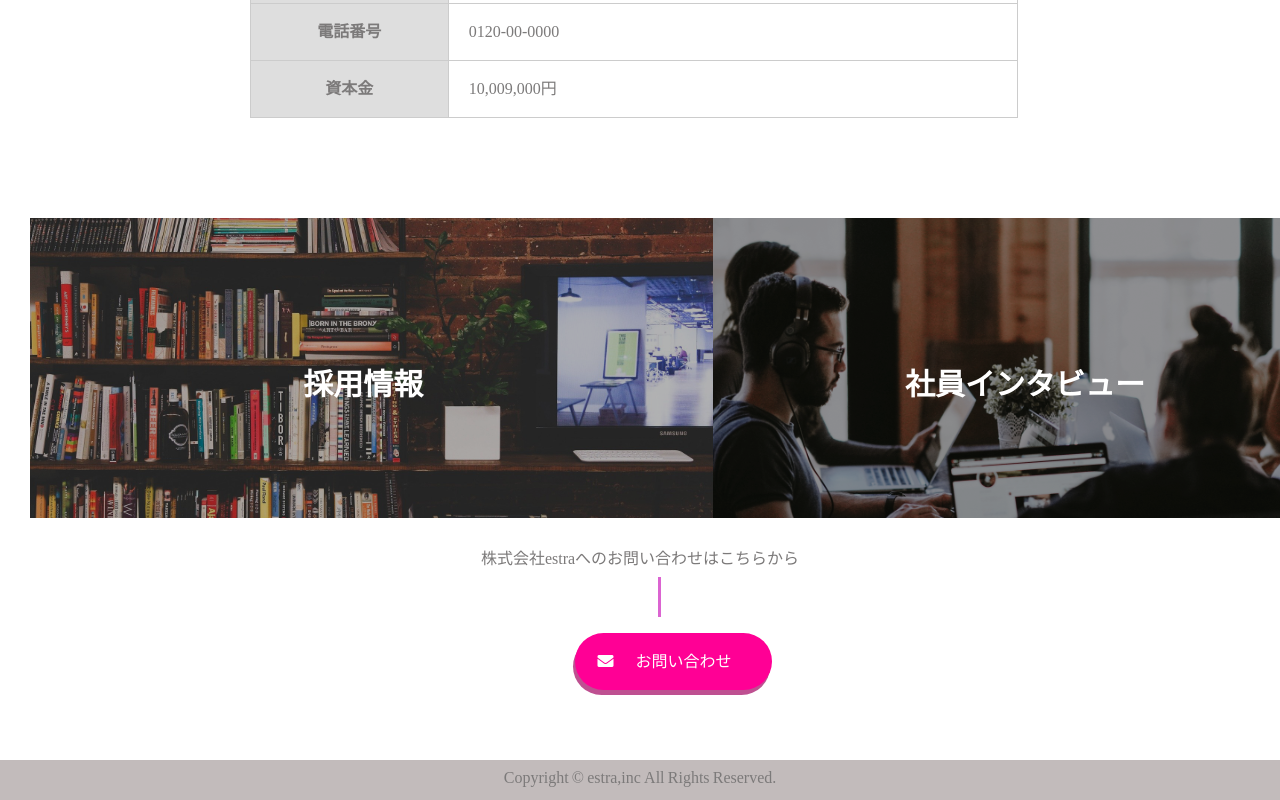
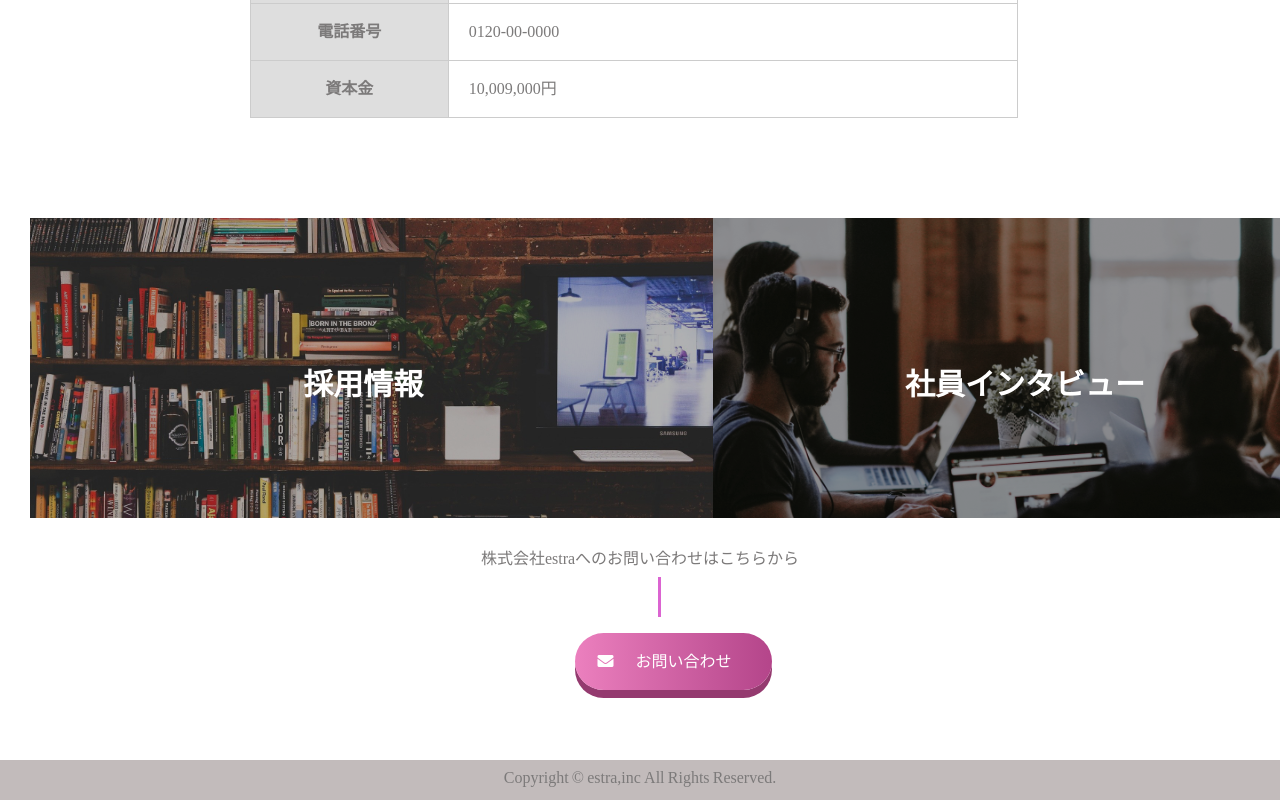
Before and after one commit to Ayanopan-puu/LP-, a plain HTML site: page index.html in a window 1280 px wide. Shown: the part 2502-3302 px from the top of the page. Drawn offline with Linux system fonts and the light colour scheme.

Commit message:
end-line gradation

```diff
--- a/index.html
+++ b/index.html
@@ -7,7 +7,10 @@
     <title>LPサイト制作</title>
     <link rel="stylesheet" href="reset.css" />
     <link rel="stylesheet" href="style.css" />
-    <link href="https://use.fontawesome.com/releases/v5.6.1/css/all.css" rel="stylesheet">
+    <link
+      href="https://use.fontawesome.com/releases/v5.6.1/css/all.css"
+      rel="stylesheet"
+    />
   </head>
   <body>
     <header>
@@ -223,7 +226,9 @@
     <div class="ending">
       <div class="form-topic">株式会社estraへのお問い合わせはこちらから</div>
       <div class="ending-line"></div>
-      <a href="index.html" class="btn-gradient"><i class="fas fa-envelope fa-fw my-white"></i><span>お問い合わせ</span></a>
+      <a href="index.html" class="btn-gradient"
+        ><i class="fas fa-envelope fa-fw my-white"></i
+        ><span>お問い合わせ</span></a>
     </div>
     <div class="copyright">
       Copyright&thinsp;©&thinsp;estra,inc&thinsp;All&thinsp;Rights&thinsp;Reserved.
--- a/style.css
+++ b/style.css
@@ -14,7 +14,7 @@ a:hover {
 header {
   justify-content: space-between;
   align-items: center;
-  height:70px;
+  height: 70px;
   padding: 0 30px;
   display: flex;
 }
@@ -82,7 +82,7 @@ header {
 .news {
   width: 60%;
   height: 300px;
-  margin-left:380px;
+  margin-left: 380px;
   padding-top: 80px;
   margin-bottom: 100px;
 }
@@ -155,7 +155,7 @@ header {
   width: 350px;
   height: 300px;
 }
-.about-img img{
+.about-img img {
   width: 100%;
 }
 .service {
@@ -201,7 +201,7 @@ header {
 .service-card3 {
   grid-column: 2/3;
   grid-row: 2/3;
-  width:50%;
+  width: 50%;
   display: flex;
   background-color: thistle;
   color: white;
@@ -340,11 +340,13 @@ table th {
 }
 .ending a {
   display: inline-block;
-  background: #ff0095;
+  background: -moz-linear-gradient(right, #b4458a, rgba(233, 112, 182, 0.89));
+  background: -webkit-linear-gradient(right, #b4458a, rgba(233, 112, 182, 0.89));
+  background: linear-gradient(to left, #b4458a, rgba(233, 112, 182, 0.89));
   border-radius: 30px;
   padding: 20px 20px;
   margin-left: -90px;
-  box-shadow: -2px 5px #be5091;
+  box-shadow: 0px 8px #943a6f;
 }
 .my-white {
   color: white;
```
